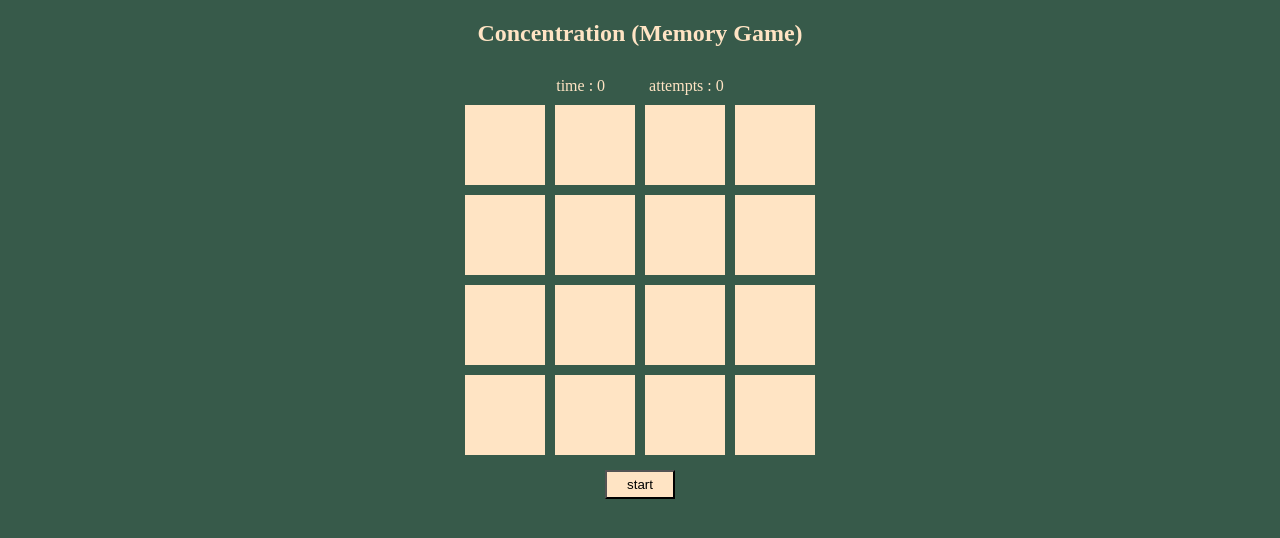
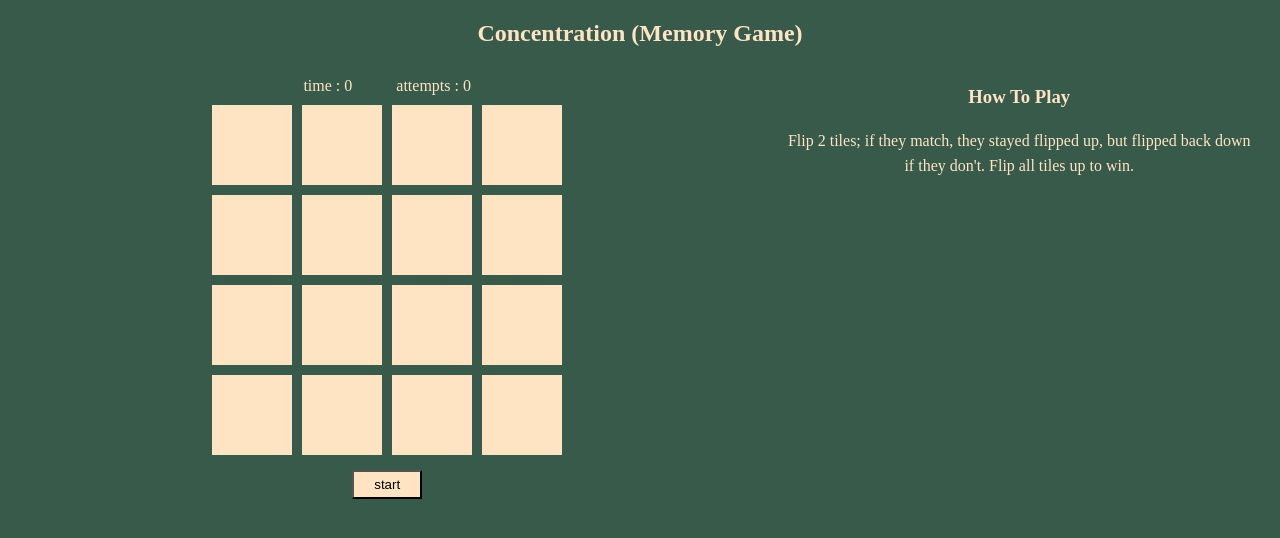
Before and after one commit to phillaung/concentration, a plain HTML site: page index.html in a window 1280 px wide. Drawn offline with Linux system fonts and the light colour scheme.

Commit message:
styling update; added instruction to bottom on mobile and right side on tablet and up

```diff
--- a/index.html
+++ b/index.html
@@ -9,6 +9,8 @@
 </head>
 <body>
     <h2>Concentration (Memory Game)</h2>
+    <main>
+        <div>
             <div>
             <p>time : <span class="time">0</span></p>
             <p>attempts : <span class="attempts">0</span></p>
@@ -32,5 +34,11 @@
                 <div class="card"><img></div>
             </div>
             <button>start</button>
+        </div>
+        <div id="instruction">
+            <h3>How To Play</h3>
+            <p>Flip 2 tiles; if they match, they stayed flipped up, but flipped back down if they don't. Flip all tiles up to win.</p>
+        </div>
+    </main>
 </body>
 </html>
--- a/style.css
+++ b/style.css
@@ -33,8 +33,29 @@ img {
     background-repeat: no-repeat;
     background-position: center;
 }
+
 button {
     margin-top: 15px;
     padding: 5px 20px;
     background-color: bisque;
 }
+
+#instruction h3 {
+    margin-bottom: 10px;
+}
+
+#instruction p {
+    line-height: 25px;
+    padding: 0 10%;
+}
+
+@media screen and (min-width: 700px) {
+    main {
+        display: grid;
+        grid-template-columns: 3fr 2fr;
+    }
+
+    #instruction p {
+        padding: 0;
+    }
+}
```
Lines whose indentation alone changed are shown as unchanged.
